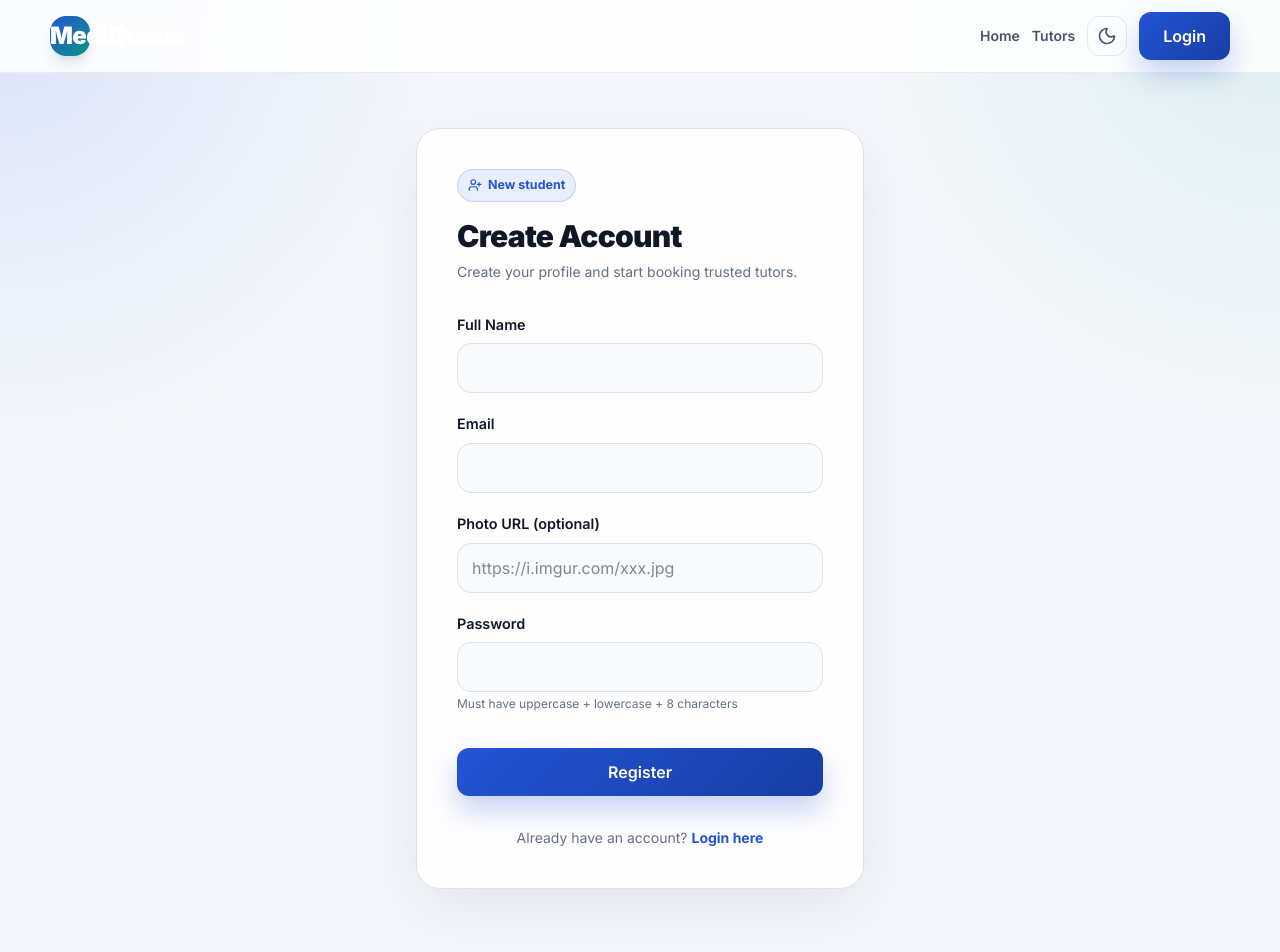
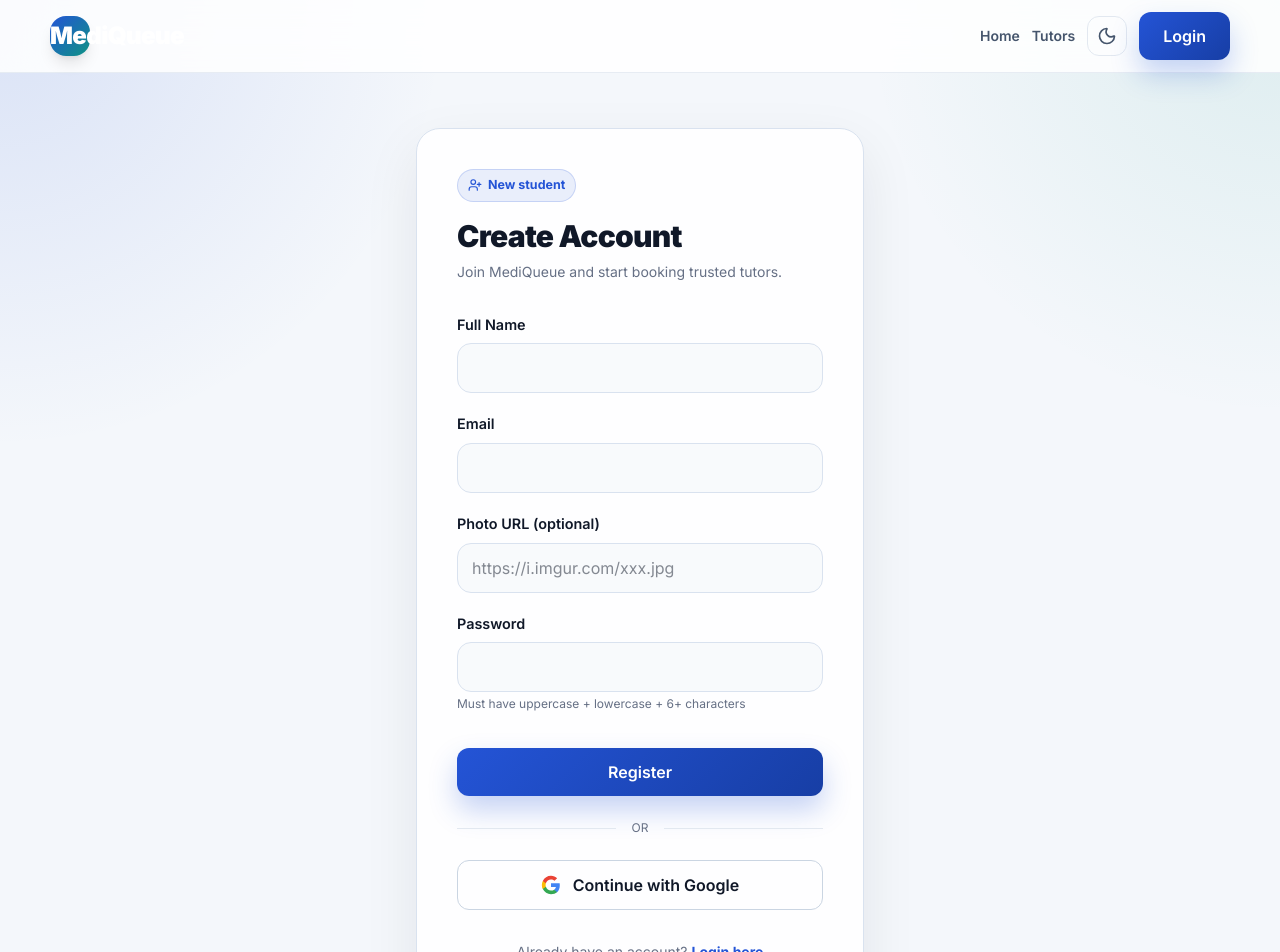
Before and after one commit to Mursaline867/Medi-Queue-Tutor-Booking, a Next.js app in the folder client/: page /register in a window 1280 px wide. Shown: the top 952 px of the page. Built offline with nearby package versions, Linux system fonts and the light colour scheme.

Commit message:
Updated Login-server-oauth-login-index

```diff
--- a/client/app/login/page.js
+++ b/client/app/login/page.js
@@ -41,6 +41,39 @@ export default function Login() {
     }
   };
 
+  const handleGoogleLogin = async () => {
+    try {
+      // Demo Google User (Real implementation এ এটা Google থেকে আসবে)
+      const googleUser = {
+        googleId: 'google_' + Date.now(),
+        name: 'Google User',
+        email: 'googleuser@gmail.com',
+        photo: 'https://i.imgur.com/8Q9vZfL.png'
+      };
+
+      const res = await fetch(`${process.env.NEXT_PUBLIC_API_URL}/api/auth/google`, {
+        method: 'POST',
+        headers: { 'Content-Type': 'application/json' },
+        body: JSON.stringify(googleUser),
+      });
+
+      const data = await res.json();
+
+      if (data.success) {
+        localStorage.setItem('userId', data.user.id);
+        localStorage.setItem('token', data.token);
+        localStorage.setItem('user', JSON.stringify(data.user));
+
+        toast.success('Google Login successful!');
+        window.location.href = '/';
+      } else {
+        toast.error('Google login failed');
+      }
+    } catch (error) {
+      toast.error('Google login failed');
+    }
+  };
+
   return (
     <div className="page-shell flex min-h-[calc(100vh-80px)] items-center justify-center py-12">
       <div className="panel w-full max-w-md p-8 sm:p-10">
@@ -59,10 +92,33 @@ export default function Login() {
             <input type="password" value={password} onChange={(e) => setPassword(e.target.value)} className="field" required />
           </div>
 
+          <div className="text-right">
+            <Link href="#" className="text-sm text-primary hover:underline">Forgot Password?</Link>
+          </div>
+
           <button type="submit" disabled={loading} className="btn-primary w-full py-4">
             {loading ? 'Logging in...' : 'Login'}
           </button>
         </form>
+
+        <div className="flex items-center gap-4 my-6">
+          <div className="h-px flex-1 bg-slate-200 dark:bg-slate-700"></div>
+          <span className="text-xs text-muted">OR</span>
+          <div className="h-px flex-1 bg-slate-200 dark:bg-slate-700"></div>
+        </div>
+
+        <button
+          onClick={handleGoogleLogin}
+          className="w-full flex items-center justify-center gap-3 border border-slate-300 dark:border-slate-600 py-3 rounded-xl hover:bg-slate-50 dark:hover:bg-slate-800 transition font-semibold"
+        >
+          <svg xmlns="http://www.w3.org/2000/svg" width="20" height="20" viewBox="0 0 24 24">
+            <path fill="#4285F4" d="M22.56 12.25c0-.78-.07-1.53-.2-2.25H12v4.51h5.92c-.26 1.38-1.04 2.55-2.21 3.33v2.77h3.57c2.08-1.92 3.28-4.74 3.28-8.36z"/>
+            <path fill="#34A853" d="M12 23c2.97 0 5.46-.98 7.28-2.66l-3.57-2.77c-.98.66-2.23 1.06-3.71 1.06-2.86 0-5.29-1.93-6.16-4.53H2.18v2.84C3.99 20.53 7.7 23 12 23z"/>
+            <path fill="#FBBC05" d="M5.84 14.09c-.22-.66-.35-1.36-.35-2.09s.13-1.43.35-2.09V7.07H2.18C1.43 8.55 1 10.22 1 12s.43 3.45 1.18 4.93l2.85-2.22z"/>
+            <path fill="#EA4335" d="M12 5.38c1.62 0 3.06.56 4.21 1.64l3.15-3.15C17.45 2.09 14.97 1 12 1 7.7 1 3.99 3.47 2.18 7.07l3.66 2.84c.87-2.6 3.3-4.53 6.16-4.53z"/>
+          </svg>
+          Continue with Google
+        </button>
 
         <p className="mt-8 text-center text-sm text-muted">
           Don&apos;t have an account? <Link href="/register" className="font-bold text-primary">Register here</Link>
--- a/client/app/register/page.js
+++ b/client/app/register/page.js
@@ -8,21 +8,23 @@ import { UserPlus } from 'lucide-react';
 export default function Register() {
   const [name, setName] = useState('');
   const [email, setEmail] = useState('');
+  const [photo, setPhoto] = useState('');
   const [password, setPassword] = useState('');
-  const [photo, setPhoto] = useState('');
   const [loading, setLoading] = useState(false);
   const router = useRouter();
 
   const handleSubmit = async (e) => {
     e.preventDefault();
 
-    if (!password.match(/^(?=.*[a-z])(?=.*[A-Z]).{8,}$/)) {
-      toast.error('Password must have uppercase, lowercase & 8+ characters');
+    // Password Validation
+    if (!password.match(/^(?=.*[a-z])(?=.*[A-Z]).{6,}$/)) {
+      toast.error('Password must have uppercase + lowercase + minimum 6 characters');
       return;
     }
 
     setLoading(true);
 
+    try {
       const res = await fetch(`${process.env.NEXT_PUBLIC_API_URL}/api/register`, {
         method: 'POST',
         headers: { 'Content-Type': 'application/json' },
@@ -32,12 +34,23 @@ export default function Register() {
       const data = await res.json();
 
       if (res.ok) {
-      toast.success('Account created! Please login.');
+        toast.success('Account created successfully!');
         router.push('/login');
       } else {
-      toast.error(data.error || 'Something went wrong');
+        toast.error(data.error || 'Registration failed');
       }
+    } catch (error) {
+      toast.error('Something went wrong');
+    } finally {
       setLoading(false);
+    }
+  };
+
+  const handleGoogleLogin = () => {
+    toast.success('Google Login coming soon!');
+    setTimeout(() => {
+      router.push('/');
+    }, 1200);
   };
 
   return (
@@ -45,7 +58,7 @@ export default function Register() {
       <div className="panel w-full max-w-md p-8 sm:p-10">
         <span className="badge mb-4"><UserPlus size={14} /> New student</span>
         <h1 className="text-3xl font-black tracking-tight">Create Account</h1>
-        <p className="mt-2 text-sm text-muted">Create your profile and start booking trusted tutors.</p>
+        <p className="mt-2 text-sm text-muted">Join MediQueue and start booking trusted tutors.</p>
 
         <form onSubmit={handleSubmit} className="mt-8 space-y-5">
           <div>
@@ -66,7 +79,7 @@ export default function Register() {
           <div>
             <label className="label">Password</label>
             <input type="password" value={password} onChange={(e) => setPassword(e.target.value)} className="field" required />
-            <p className="text-xs text-muted mt-1">Must have uppercase + lowercase + 8 characters</p>
+            <p className="text-xs text-muted mt-1">Must have uppercase + lowercase + 6+ characters</p>
           </div>
 
           <button type="submit" disabled={loading} className="btn-primary w-full py-4 mt-4">
@@ -74,9 +87,27 @@ export default function Register() {
           </button>
         </form>
 
-        <p className="text-center mt-8 text-sm text-muted">
-          Already have an account?{' '}
-          <Link href="/login" className="text-primary font-bold">Login here</Link>
+        <div className="flex items-center gap-4 my-6">
+          <div className="h-px flex-1 bg-slate-200 dark:bg-slate-700"></div>
+          <span className="text-xs text-muted">OR</span>
+          <div className="h-px flex-1 bg-slate-200 dark:bg-slate-700"></div>
+        </div>
+
+        <button
+          onClick={handleGoogleLogin}
+          className="w-full flex items-center justify-center gap-3 border border-slate-300 dark:border-slate-600 py-3 rounded-xl hover:bg-slate-50 dark:hover:bg-slate-800 transition font-semibold"
+        >
+          <svg xmlns="http://www.w3.org/2000/svg" width="20" height="20" viewBox="0 0 24 24">
+            <path fill="#4285F4" d="M22.56 12.25c0-.78-.07-1.53-.2-2.25H12v4.51h5.92c-.26 1.38-1.04 2.55-2.21 3.33v2.77h3.57c2.08-1.92 3.28-4.74 3.28-8.36z"/>
+            <path fill="#34A853" d="M12 23c2.97 0 5.46-.98 7.28-2.66l-3.57-2.77c-.98.66-2.23 1.06-3.71 1.06-2.86 0-5.29-1.93-6.16-4.53H2.18v2.84C3.99 20.53 7.7 23 12 23z"/>
+            <path fill="#FBBC05" d="M5.84 14.09c-.22-.66-.35-1.36-.35-2.09s.13-1.43.35-2.09V7.07H2.18C1.43 8.55 1 10.22 1 12s.43 3.45 1.18 4.93l2.85-2.22z"/>
+            <path fill="#EA4335" d="M12 5.38c1.62 0 3.06.56 4.21 1.64l3.15-3.15C17.45 2.09 14.97 1 12 1 7.7 1 3.99 3.47 2.18 7.07l3.66 2.84c.87-2.6 3.3-4.53 6.16-4.53z"/>
+          </svg>
+          Continue with Google
+        </button>
+
+        <p className="mt-8 text-center text-sm text-muted">
+          Already have an account? <Link href="/login" className="font-bold text-primary">Login here</Link>
         </p>
       </div>
     </div>
--- a/client/app/tutors/[id]/page.js
+++ b/client/app/tutors/[id]/page.js
@@ -1,8 +1,8 @@
 'use client';
 import { useState, useEffect } from 'react';
+import Link from 'next/link';
 import { useRouter } from 'next/navigation';
 import toast from 'react-hot-toast';
-import Link from 'next/link';
 
 export default function TutorDetail({ params }) {
   const [tutor, setTutor] = useState(null);
@@ -17,10 +17,20 @@ export default function TutorDetail({ params }) {
 
   useEffect(() => {
     const fetchTutor = async () => {
+      if (!params?.id) {
+        setLoading(false);
+        return;
+      }
+
       try {
         const res = await fetch(`${process.env.NEXT_PUBLIC_API_URL}/api/tutors/${params.id}`);
         const data = await res.json();
-        setTutor(data.tutor);
+
+        if (data.tutor) {
+          setTutor(data.tutor);
+        } else {
+          toast.error('Tutor not found');
+        }
       } catch (error) {
         toast.error('Failed to load tutor');
       } finally {
@@ -29,18 +39,16 @@ export default function TutorDetail({ params }) {
     };
 
     fetchTutor();
-  }, [params.id]);
+  }, [params?.id]);
 
   const handleBookClick = () => {
     if (!tutor) return;
 
-    // Check if slots available
     if (tutor.totalSlot <= 0) {
       toast.error("This session is fully booked. You can't join at the moment.");
       return;
     }
 
-    // Check session date
     const today = new Date();
     const sessionDate = new Date(tutor.sessionStartDate);
 
@@ -86,7 +94,11 @@ export default function TutorDetail({ params }) {
   };
 
   if (loading) {
-    return <div className="page-shell py-20 text-center">Loading...</div>;
+    return (
+      <div className="page-shell py-20 text-center">
+        <div className="animate-spin h-8 w-8 border-4 border-primary border-t-transparent rounded-full mx-auto"></div>
+      </div>
+    );
   }
 
   if (!tutor) {
@@ -105,7 +117,6 @@ export default function TutorDetail({ params }) {
   return (
     <div className="page-shell section-pad max-w-4xl">
       <div className="grid md:grid-cols-2 gap-10">
-        {/* Tutor Info */}
         <div>
           <img src={tutor.photo} alt={tutor.tutorName} className="w-full rounded-3xl shadow-xl" />
         </div>
```
Also changed, not shown: client/components/Navbar.js (+38 -12 lines), 2 other files (tests, documents, lock files or other folders). Lines whose indentation alone changed are shown as unchanged.
